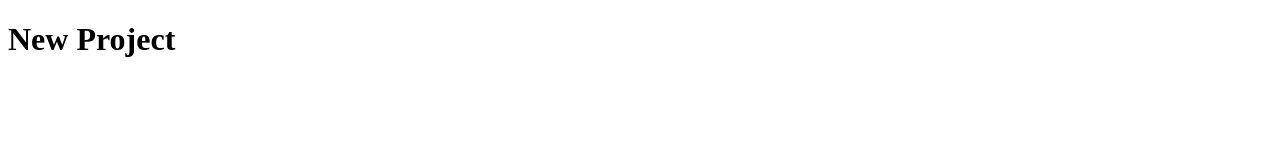
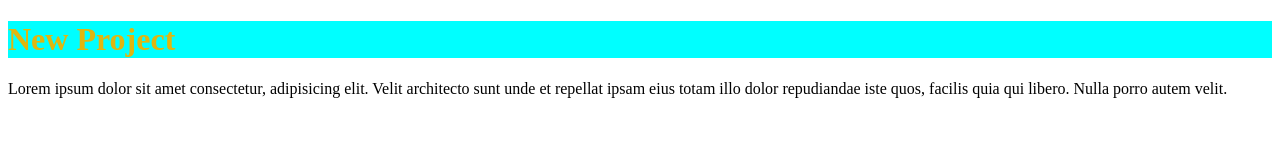
Before and after one commit to mtungij/git-one, a plain HTML site: page index.html in a window 1280 px wide. Drawn offline with Linux system fonts and the light colour scheme.

Commit message:
added style and paragraph

```diff
--- a/index.html
+++ b/index.html
@@ -4,9 +4,13 @@
     <meta charset="UTF-8">
     <meta http-equiv="X-UA-Compatible" content="IE=edge">
     <meta name="viewport" content="width=device-width, initial-scale=1.0">
+    <link rel="stylesheet" href="style.css">
     <title>Github project</title>
 </head>
 <body>
     <h1>New Project</h1>
+<p>
+    Lorem ipsum dolor sit amet consectetur, adipisicing elit. Velit architecto sunt unde et repellat ipsam eius totam illo dolor repudiandae iste quos, facilis quia qui libero. Nulla porro autem velit.
+</p>
 </body>
 </html>
--- a/style.css
+++ b/style.css
@@ -0,0 +1,4 @@
+h1{
+    background-color: aqua;
+    color: rgb(224, 182, 15);
+}
```
